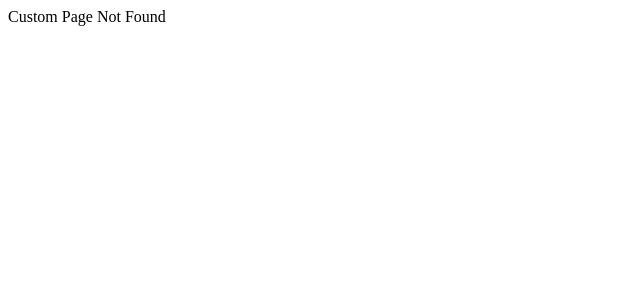
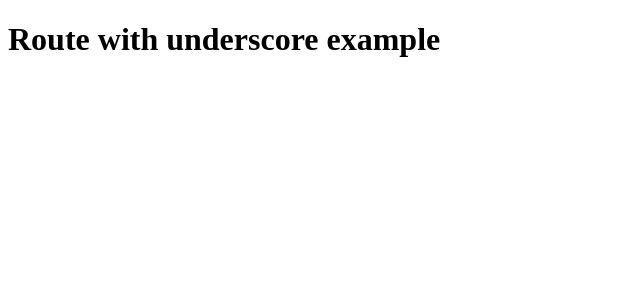
Before and after one commit to sourabhgrover/next-poc, a Next.js app: page /%5Froute-with-undescore in a window 1280 px wide. Before the commit this address had no page. Shown: the top 300 px of the page, without its empty margins (0-640 px from the left). Built offline with nearby package versions, Linux system fonts and the light colour scheme.

Commit message:
Route With UnderScore Example

```diff
--- /dev/null
+++ b/src/app/%5Froute-with-undescore/page.tsx
@@ -0,0 +1,3 @@
+export default function RouteWithUnderScore(){
+    return <h1>Route with underscore example</h1>
+}
```
